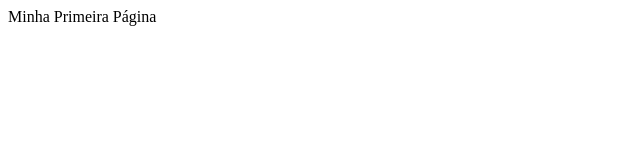
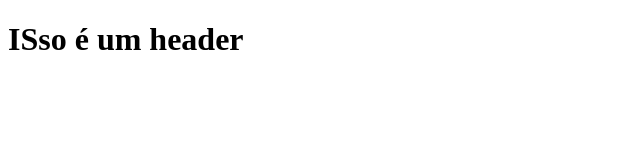
Before and after one commit to lanalimaol/front-end-impacta, a plain HTML site: page index.html in a window 1280 px wide. Shown: the whole page, without its empty margins (0-640 px from the left). Drawn offline with Linux system fonts and the light colour scheme.

Commit message:
adicionando aula sobre tags

```diff
--- a/index.html
+++ b/index.html
@@ -6,6 +6,13 @@
         <title>Curso FE Impacta</title>
     </head>
     <body>
-    Minha Primeira Página
+        <!--Tag de seção, para definir o que queremos colocar no CABEÇALHO
+        - logo
+        - img
+        - barra de navegação
+        -->
+        <header>
+            <h1>ISso é um header</h1>
+        </header>
     </body>
 </html>
```
Lines whose indentation alone changed are shown as unchanged.
